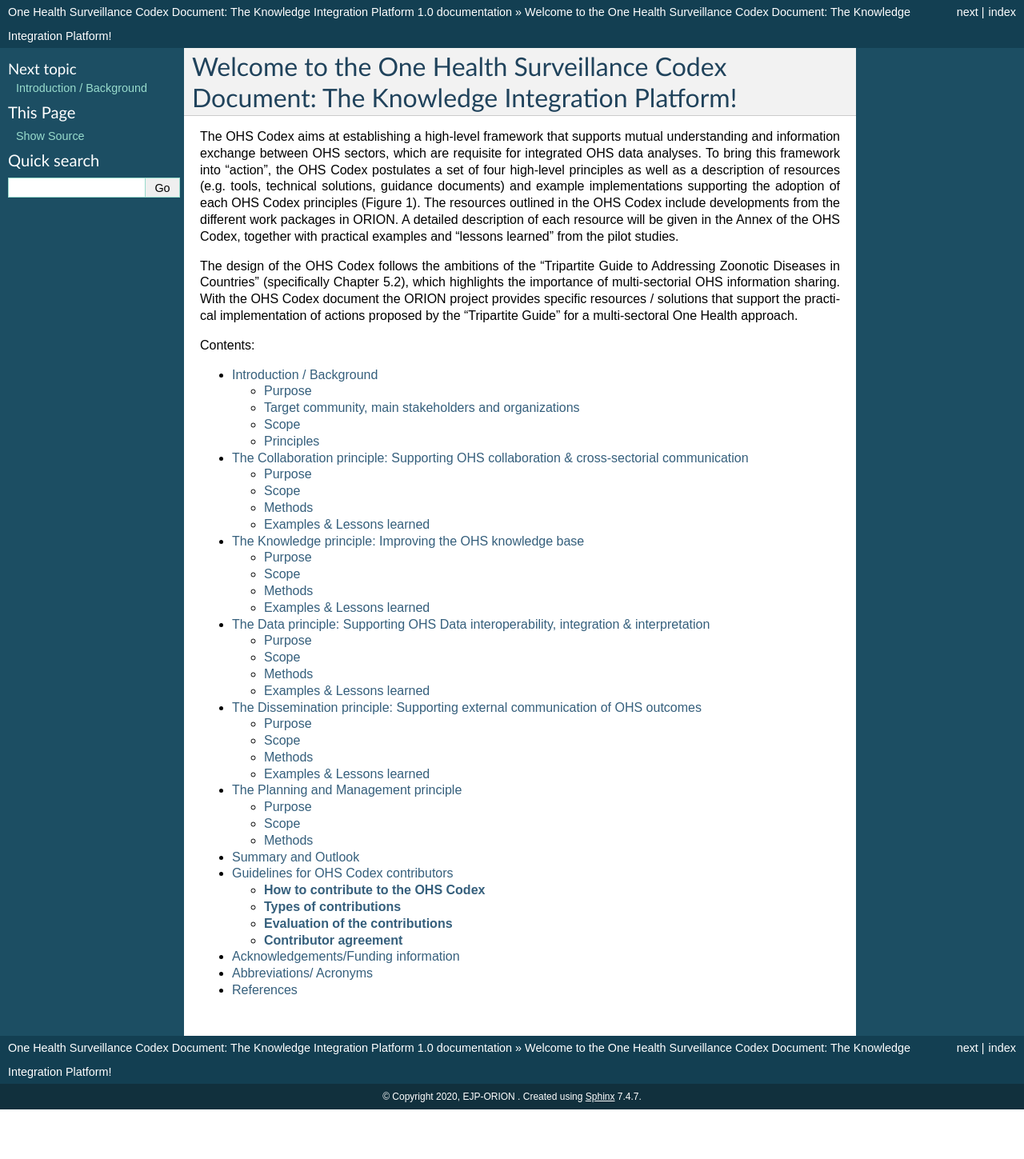
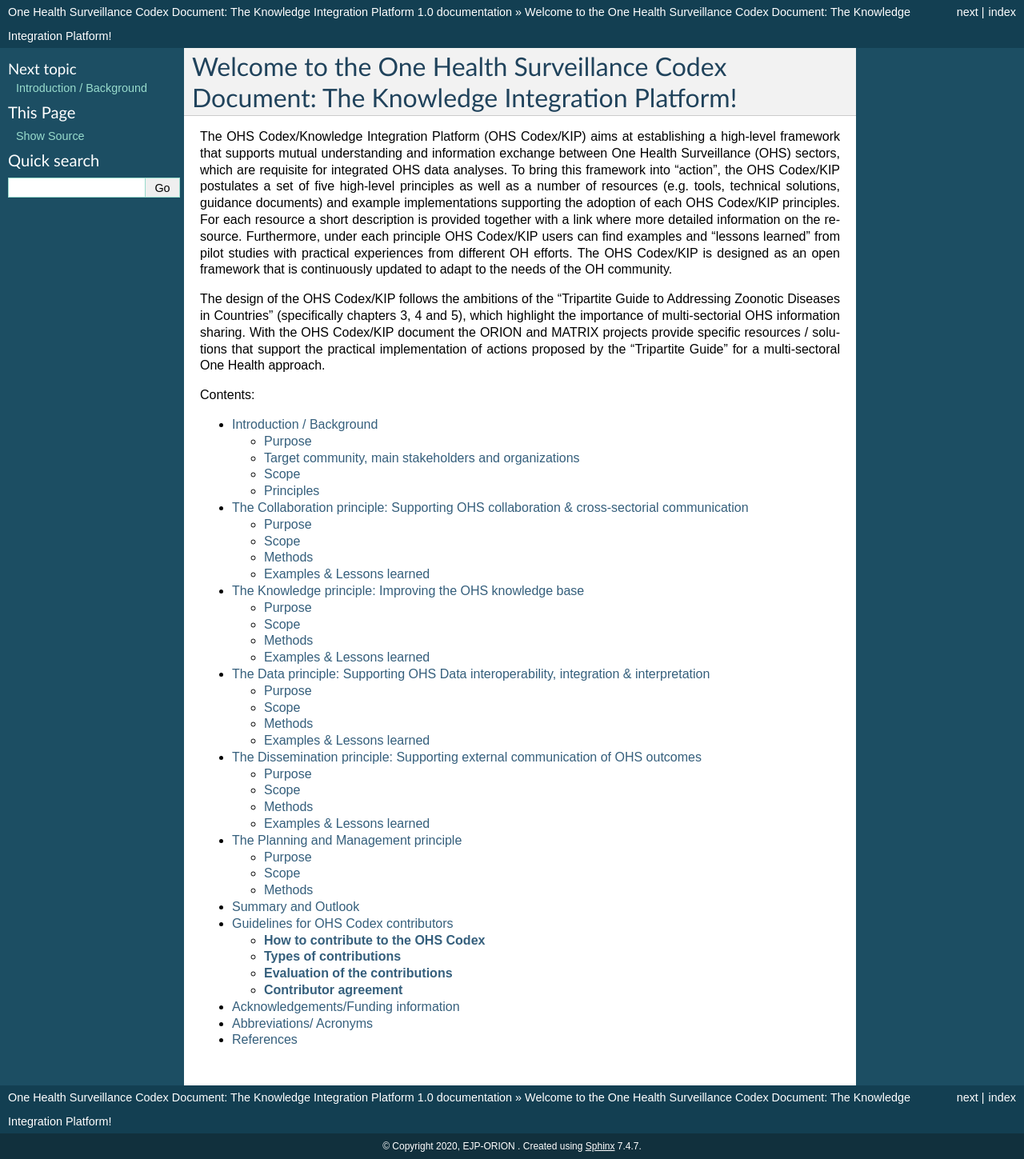
Before and after one commit to EJP-ORION/OH-Surveillance-Codex, a Sphinx documentation site: the page built from docs/index.rst, in a window 1280 px wide. Shown: the whole page at 80% size. Built offline with Sphinx 7.4.7, drawn with Linux system fonts in a browser that asks for light colours; before the commit the page ends 1387 px from its top, so only the background shows below that.

Commit message:
Text update

```diff
--- a/docs/index.rst
+++ b/docs/index.rst
@@ -5,11 +5,10 @@
 
 Welcome to the One Health Surveillance Codex Document: The Knowledge Integration Platform!
 ==================================================
-The OHS Codex aims at establishing a high-level framework that supports mutual understanding and information exchange between OHS sectors, which are requisite for integrated OHS data analyses. To bring this framework into “action”, the OHS Codex postulates a set of four high-level principles as well as a description of resources (e.g. tools, technical solutions, guidance documents) and example implementations supporting the adoption of each OHS Codex principles (Figure 1). The resources outlined in the OHS Codex include developments from the different work packages in ORION. A detailed description of each resource will be given in the Annex of the OHS Codex, together with practical examples and “lessons learned” from the pilot studies.
-
-The design of the OHS Codex follows the ambitions of the “Tripartite Guide to Addressing Zoonotic Diseases in Countries” (specifically Chapter 5.2), which highlights the importance of multi-sectorial OHS information sharing. With the OHS Codex document the ORION project provides specific resources / solutions that support the practical implementation of actions proposed by the “Tripartite Guide” for a multi-sectoral One Health approach.
+The OHS Codex/Knowledge Integration Platform (OHS Codex/KIP) aims at establishing a high-level framework that supports mutual understanding and information exchange between One Health Surveillance (OHS) sectors, which are requisite for integrated OHS data analyses. To bring this framework into “action”, the OHS Codex/KIP postulates a set of five high-level principles as well as a number of resources (e.g. tools, technical solutions, guidance documents) and example implementations supporting the adoption of each OHS Codex/KIP principles. For each resource a short description is provided together with a link where more detailed information on the resource. Furthermore, under each principle OHS Codex/KIP users can find examples and “lessons learned” from pilot studies with practical experiences from different OH efforts. The OHS Codex/KIP is designed as an open framework that is continuously updated to adapt to the needs of the OH community.
 
 
+The design of the OHS Codex/KIP follows the ambitions of the “Tripartite Guide to Addressing Zoonotic Diseases in Countries” (specifically chapters 3, 4 and 5), which highlight the importance of multi-sectorial OHS information sharing. With the OHS Codex/KIP document the ORION and MATRIX projects provide specific resources / solutions that support the practical implementation of actions proposed by the “Tripartite Guide” for a multi-sectoral One Health approach.
 
 
 Contents:
```
